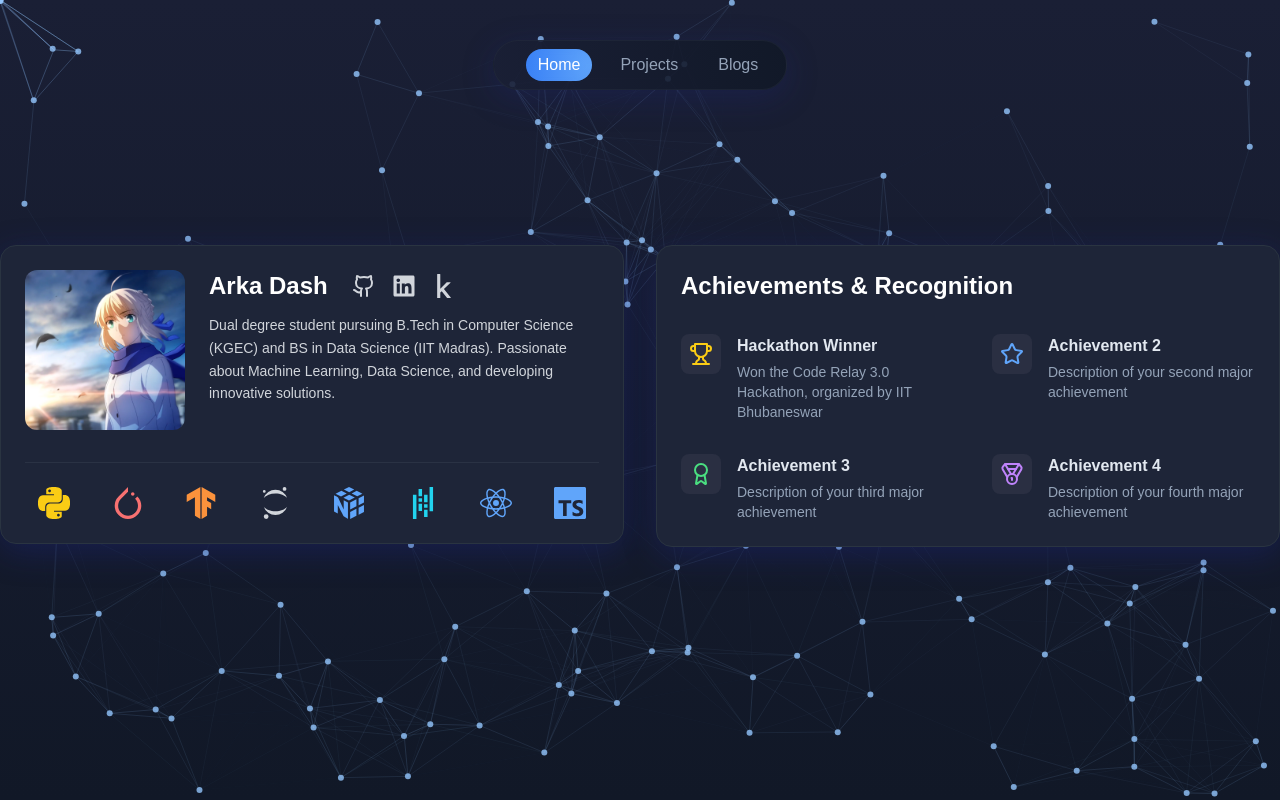
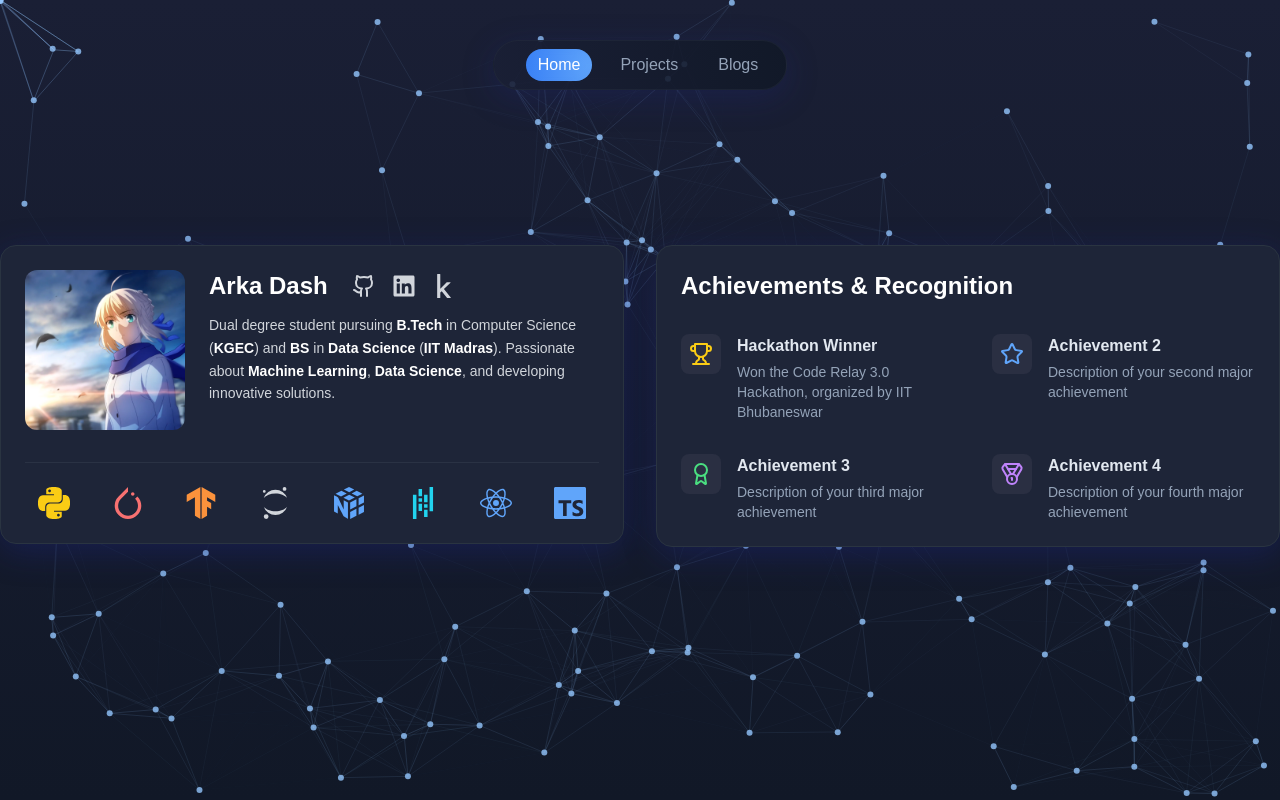
Before and after one commit to NevroHelios/portfolio, a Next.js app: page / in a window 1280 px wide. Built offline with nearby package versions, Linux system fonts and the light colour scheme.

Commit message:
Enhance text styling in ThreeDProfileCard for improved readability and emphasis on key information

```diff
--- a/src/components/card.tsx
+++ b/src/components/card.tsx
@@ -48,9 +48,7 @@ const ThreeDProfileCard = () => {
                   translateZ="50"
                   className="text-sm text-gray-300 leading-relaxed max-w-[500px]"
                 >
-                  Dual degree student pursuing B.Tech in Computer Science (KGEC)
-                  and BS in Data Science (IIT Madras). Passionate about Machine
-                  Learning, Data Science, and developing innovative solutions.
+                  Dual degree student pursuing <span className="text-white font-bold">B.Tech</span> in Computer Science (<span className="text-white font-bold">KGEC</span>) and <span className="text-white font-bold">BS</span> in <span className="text-white font-bold">Data Science</span> (<span className="text-white font-bold">IIT Madras</span>). Passionate about <span className="text-white font-bold">Machine Learning</span>, <span className="text-white font-bold">Data Science</span>, and developing innovative solutions.
                 </CardItem>
               </div>
             </div>
```
